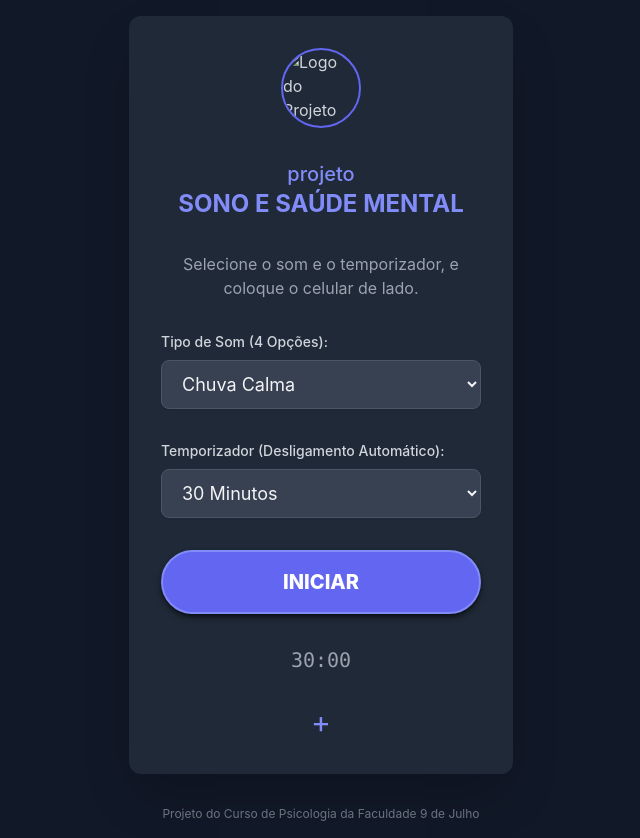
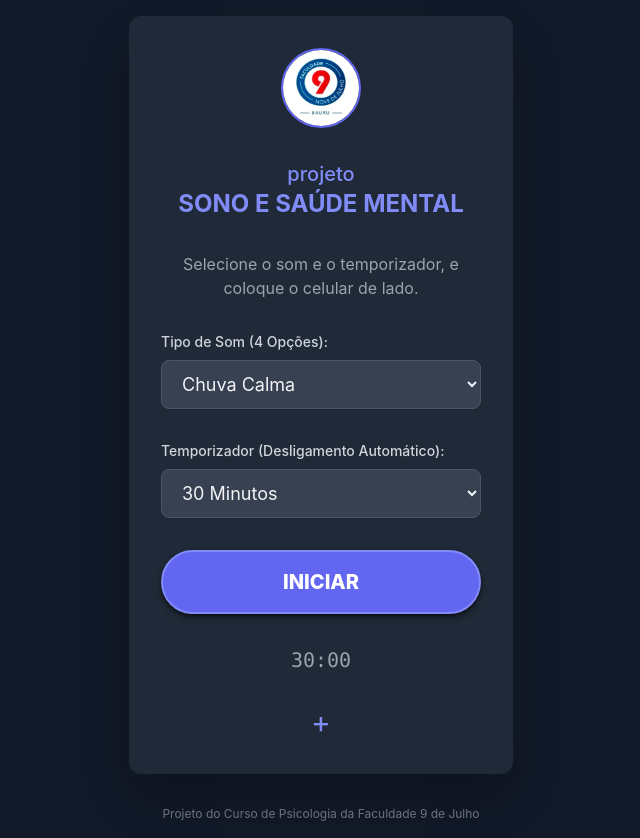
Before and after one commit to reiniscouple-eth/app_sono, a plain HTML site: page index.html in a window 1280 px wide. Shown: the whole page, without its empty margins (319-959 px from the left). Drawn offline with nearby package versions, Linux system fonts and the light colour scheme.

Commit message:
Update index.html

```diff
--- a/index.html
+++ b/index.html
@@ -66,9 +66,9 @@
 
     <div class="control-panel w-full max-w-sm flex flex-col items-center justify-center space-y-8 rounded-xl p-6 md:p-8 bg-gray-800 shadow-2xl">
 
-        <!-- 1. Placeholder do Logo - SUBSTITUA [URL_DO_SEU_LOGO_AQUI] pela URL real da imagem -->
+        <!-- Logo -->
         <div class="w-20 h-20 mx-auto rounded-full border-2 border-indigo-500 overflow-hidden">
-            <img src="[URL_DO_SEU_LOGO_AQUI]" alt="Logo do Projeto Sono e Saúde Mental" class="w-full h-full object-cover">
+            <img src="Uninove_web.jpg" alt="Logo do Projeto Sono e Saúde Mental" class="w-full h-full object-cover">
         </div>
 
         <!-- 2. e 3. Título atualizado e com tamanho reduzido -->
```
